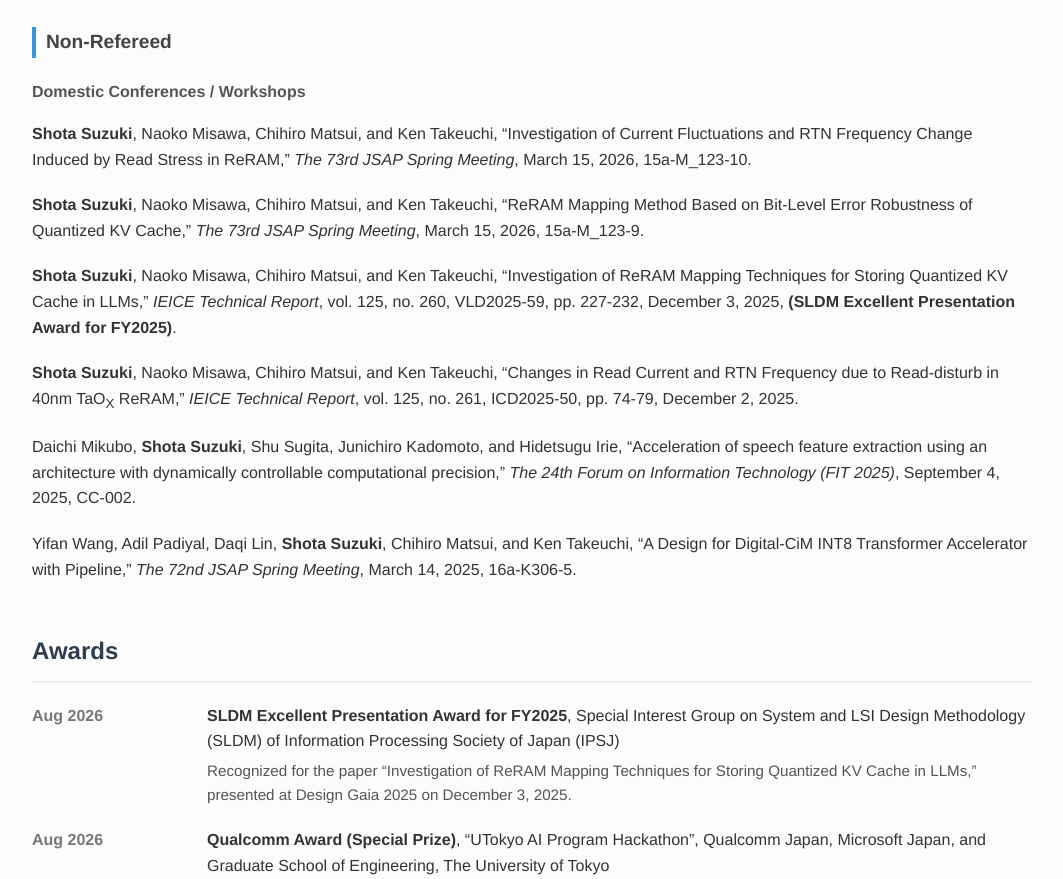
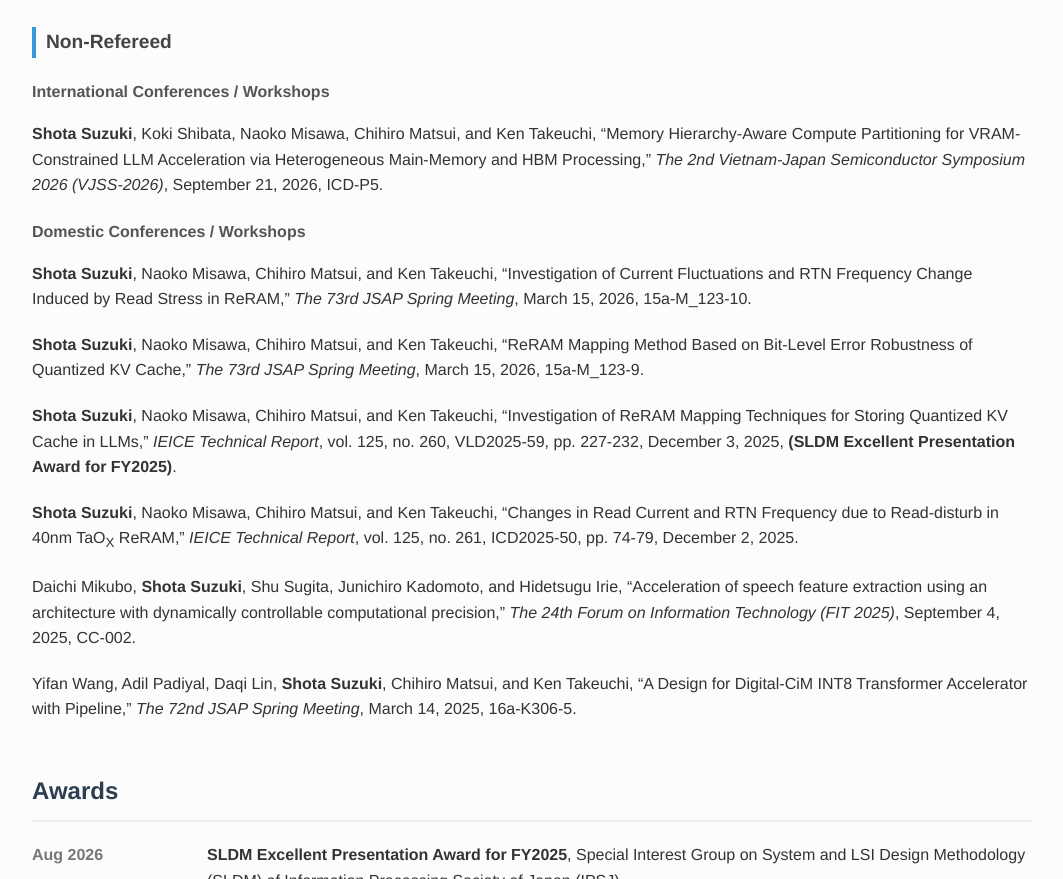
Before and after one commit to suzuki-shota3518/suzuki-shota3518.github.io, a plain HTML site: page en/index.html in a window 1280 px wide. Shown: the part 4273-5152 px from the top of the page, without its empty margins (108-1171 px from the left). Drawn offline with Linux system fonts and the light colour scheme.

Commit message:
feat: Add a new non-refereed international conference paper to the publication list

```diff
--- a/en/index.html
+++ b/en/index.html
@@ -278,6 +278,13 @@
         </ul>
 
         <h3>Non-Refereed</h3>
+        <h4>International Conferences / Workshops</h4>
+        <ul>
+            <li>
+                <strong>Shota Suzuki</strong>, Koki Shibata, Naoko Misawa, Chihiro Matsui, and Ken Takeuchi, &ldquo;Memory Hierarchy-Aware Compute Partitioning for VRAM-Constrained LLM Acceleration via Heterogeneous Main-Memory and HBM Processing,&rdquo;
+                <em>The 2nd Vietnam-Japan Semiconductor Symposium 2026 (VJSS-2026)</em>, September 21, 2026, ICD-P5.
+            </li>
+        </ul>
 
         <h4>Domestic Conferences / Workshops</h4>
         <ul>
```
Also changed, not shown: index.html (+7 -0 lines), 1 other file.
